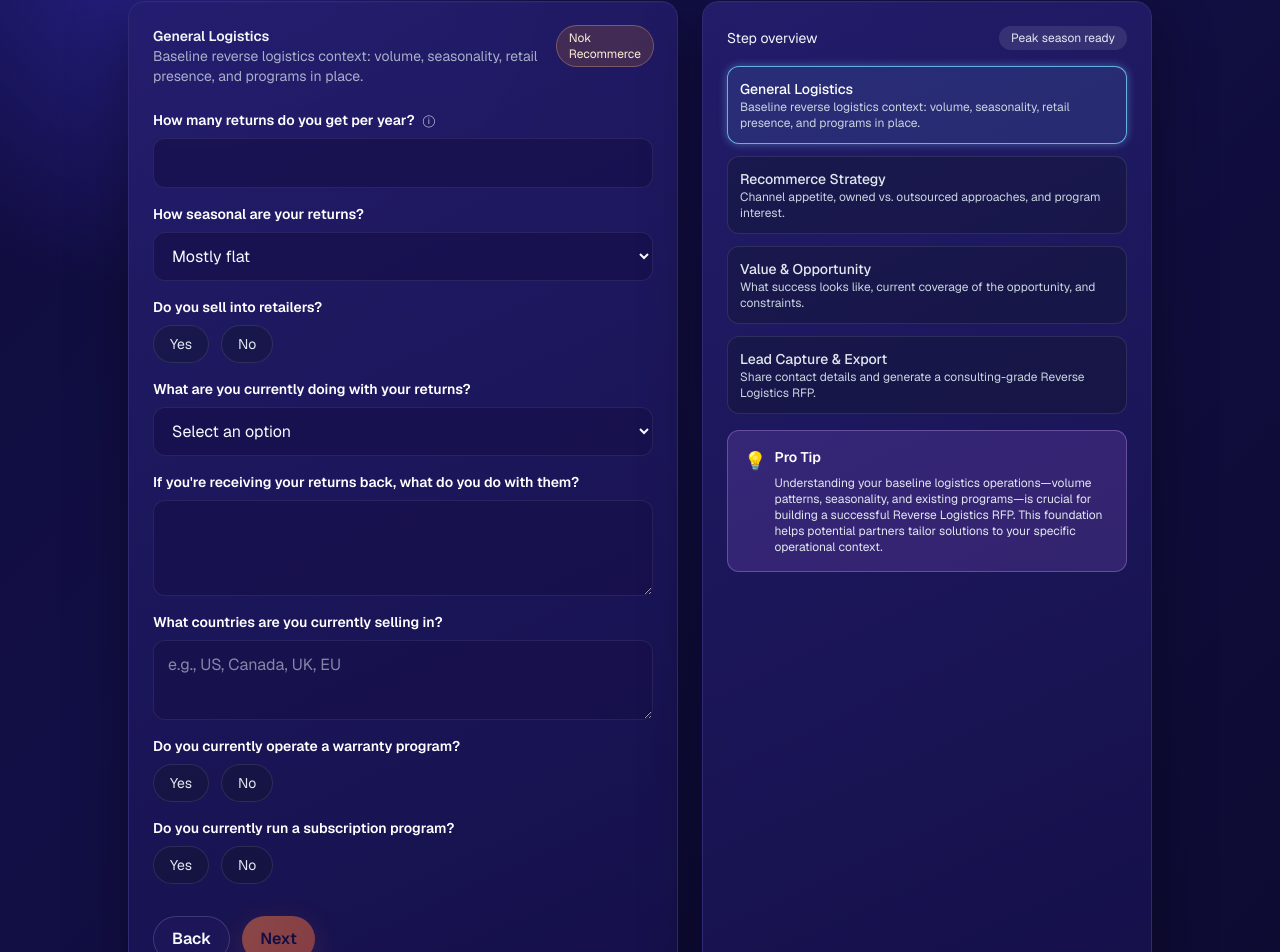
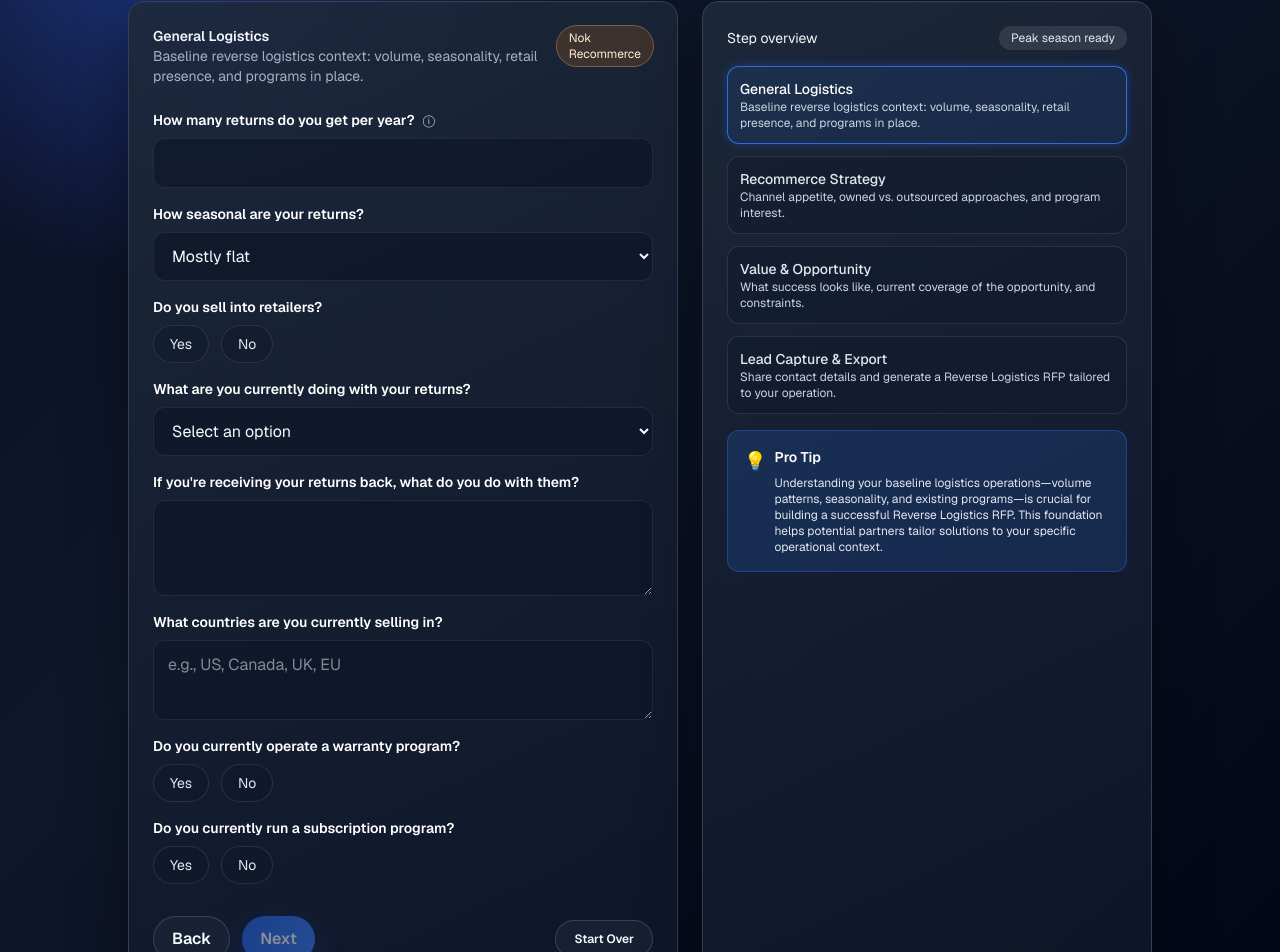
Before and after one commit to carson-am/nok-rfp-tool, a Next.js app: page /rfp in a window 1280 px wide. Shown: the part 403-1355 px from the top of the page. Built offline with nearby package versions, Linux system fonts and the light colour scheme; what @react-pdf/renderer would draw is missing.

Commit message:
Describe what you changed

```diff
--- a/src/app/globals.css
+++ b/src/app/globals.css
@@ -1,13 +1,13 @@
 @import "tailwindcss";
 
 :root {
-  --background: #0f0b3a;
-  --surface: #16114c;
-  --card: #201a66;
-  --muted: #b6bff5;
-  --accent: #f36b3b;
-  --accent-strong: #ff7c40;
-  --border: #2f2a73;
+  --background: #0A0E27;
+  --surface: #0f172a;
+  --card: #1e293b;
+  --muted: #94a3b8;
+  --accent: #2563eb;
+  --accent-strong: #3b82f6;
+  --border: #334155;
   --foreground: #f7f8ff;
 }
 
@@ -23,9 +23,9 @@
 }
 
 body {
-  background: radial-gradient(circle at 15% 20%, #2c2493 0, rgba(44, 36, 147, 0) 25%),
-    radial-gradient(circle at 80% 0%, #3322c7 0, rgba(51, 34, 199, 0) 23%),
-    linear-gradient(135deg, #0f0b3a, #120f46 45%, #0d0a31);
+  background: radial-gradient(circle at 15% 20%, #1e3a8a 0, rgba(30, 58, 138, 0) 25%),
+    radial-gradient(circle at 80% 0%, #2563eb 0, rgba(37, 99, 235, 0) 23%),
+    linear-gradient(135deg, #0A0E27, #0f172a 45%, #020617);
   color: var(--foreground);
   font-family: var(--font-geist-sans), system-ui, -apple-system, sans-serif;
 }
@@ -35,7 +35,7 @@ a {
 }
 
 .card-surface {
-  background: linear-gradient(155deg, rgba(37, 30, 110, 0.9), rgba(22, 17, 76, 0.9));
+  background: linear-gradient(155deg, rgba(30, 41, 59, 0.9), rgba(15, 23, 42, 0.9));
   border: 1px solid var(--border);
   box-shadow:
     0 20px 60px rgba(0, 0, 0, 0.35),
@@ -47,7 +47,7 @@ a {
   width: 100%;
   border-radius: 12px;
   border: 1px solid rgba(255, 255, 255, 0.08);
-  background: rgba(24, 17, 74, 0.7);
+  background: rgba(15, 23, 42, 0.7);
   padding: 12px 14px;
   color: #f6fbff;
   outline: none;
@@ -55,8 +55,8 @@ a {
 }
 
 .input:focus {
-  border-color: rgba(255, 124, 64, 0.8);
-  box-shadow: 0 0 0 1px rgba(255, 124, 64, 0.25);
+  border-color: rgba(37, 99, 235, 0.8);
+  box-shadow: 0 0 0 1px rgba(37, 99, 235, 0.25);
 }
 
 .btn {
@@ -67,9 +67,9 @@ a {
 }
 
 .btn.primary {
-  background: linear-gradient(120deg, #ff7c40, #f36b3b);
-  color: #0f0b3a;
-  box-shadow: 0 10px 30px rgba(243, 107, 59, 0.35);
+  background: linear-gradient(120deg, #2563eb, #3b82f6);
+  color: #ffffff;
+  box-shadow: 0 10px 30px rgba(37, 99, 235, 0.35);
 }
 
 .btn.primary:hover {
@@ -79,9 +79,9 @@ a {
 .btn.ghost {
   border: 1px solid rgba(255, 255, 255, 0.15);
   color: #f6fbff;
-  background: rgba(33, 26, 94, 0.6);
+  background: rgba(30, 41, 59, 0.6);
 }
 
 .btn.ghost:hover {
-  border-color: rgba(93, 212, 243, 0.6);
+  border-color: rgba(59, 130, 246, 0.6);
 }
--- a/src/app/rfp/page.tsx
+++ b/src/app/rfp/page.tsx
@@ -30,7 +30,7 @@ const steps: { id: StepId; title: string; blurb: string }[] = [
     id: "lead",
     title: "Lead Capture & Export",
     blurb:
-      "Share contact details and generate a consulting-grade Reverse Logistics RFP.",
+      "Share contact details and generate a Reverse Logistics RFP tailored to your operation.",
   },
 ];
 
@@ -193,10 +193,8 @@ export default function RfpFormPage() {
   };
 
   const handleStepClick = (idx: number) => {
-    // Only allow clicking on steps that have been visited
-    if (idx < stepIndex) {
+    // Allow clicking any step for free navigation
     setStepIndex(idx);
-    }
   };
 
   const leadReady = formValues.name.trim() && formValues.email.trim();
@@ -228,8 +226,7 @@ export default function RfpFormPage() {
           </h1>
           <p className="mt-3 max-w-3xl text-sm text-slate-200/80 sm:text-base">
             Capture the operational reality of your returns, align on
-            recommerce strategy, and export a consulting-grade brief. Optimized
-            for peak season returns strategy and enterprise stakeholders.
+            recommerce strategy, and translate insights into a decision-ready framework for peak season and enterprise leadership.
           </p>
         </header>
 
@@ -241,7 +238,7 @@ export default function RfpFormPage() {
         </div>
         <div className="mb-8 h-2 w-full overflow-hidden rounded-full bg-slate-800/80 ring-1 ring-white/10">
           <div
-            className="h-full rounded-full bg-gradient-to-r from-sky-300 to-cyan-400 transition-all"
+            className="h-full rounded-full bg-gradient-to-r from-blue-500 to-blue-600 transition-all"
             style={{ width: `${progress}%` }}
           />
         </div>
@@ -444,7 +441,7 @@ export default function RfpFormPage() {
                       onChange={(e) =>
                         updateField("salesSplitDtc", Number(e.target.value))
                       }
-                      className="flex-1 accent-sky-300"
+                      className="flex-1 accent-blue-500"
                     />
                     <span className="w-24 text-right text-sm text-slate-200">
                       {formValues.salesSplitDtc}% DTC
@@ -457,11 +454,11 @@ export default function RfpFormPage() {
                     {channelOptions.map((channel) => (
                       <label
                         key={channel}
-                        className="flex cursor-pointer items-center gap-3 rounded-xl border border-white/10 bg-slate-900/40 px-3 py-3 text-sm text-slate-100 transition hover:border-sky-300/60"
+                        className="flex cursor-pointer items-center gap-3 rounded-xl border border-white/10 bg-slate-900/40 px-3 py-3 text-sm text-slate-100 transition hover:border-blue-500/60"
                       >
                         <input
                           type="checkbox"
-                          className="accent-sky-300"
+                          className="accent-blue-500"
                           checked={formValues.interestedChannels.includes(
                             channel,
                           )}
@@ -657,13 +654,10 @@ export default function RfpFormPage() {
                   </ul>
                 </div>
 
-                <div className="flex flex-wrap items-center gap-3 rounded-xl border border-sky-300/30 bg-sky-300/10 p-4 text-sm text-sky-50">
-                  <span className="rounded-full bg-sky-300/25 px-3 py-1 text-xs uppercase tracking-wide text-sky-50">
+                <div className="flex flex-wrap items-center gap-3 rounded-xl border border-blue-500/30 bg-blue-500/10 p-4 text-sm text-blue-50">
+                  <span className="rounded-full bg-blue-500/25 px-3 py-1 text-xs uppercase tracking-wide text-blue-50">
                     Export ready
                   </span>
-                  <p className="text-slate-100">
-                    Provide Name + Email to enable the PDF download link.
-                  </p>
                 </div>
               </div>
             )}
@@ -688,6 +682,7 @@ export default function RfpFormPage() {
                 )}
               </div>
 
+              <div className="flex gap-3 items-center">
                 {currentStep.id === "lead" && (
                   <PDFDownloadLink
                     document={<RfpPdf data={formValues} />}
@@ -703,6 +698,13 @@ export default function RfpFormPage() {
                     )}
                   </PDFDownloadLink>
                 )}
+                <button
+                  onClick={handleStartOver}
+                  className="btn ghost text-xs"
+                >
+                  Start Over
+                </button>
+              </div>
             </div>
           </section>
 
@@ -717,23 +719,20 @@ export default function RfpFormPage() {
               {steps.map((step, idx) => {
                 const isActive = idx === stepIndex;
                 const isDone = idx < stepIndex;
-                const isVisited = idx <= stepIndex;
                 return (
                   <li
                     key={step.id}
                     onClick={() => handleStepClick(idx)}
-                    className={`rounded-xl border px-3 py-3 transition ${
+                    className={`rounded-xl border px-3 py-3 transition cursor-pointer ${
                       isActive
-                        ? "border-sky-300/80 bg-sky-300/10 text-white shadow-[0_0_8px_rgba(125,211,252,0.4)]"
-                        : isDone
-                          ? "cursor-pointer border-white/10 bg-slate-900/40 text-slate-200 hover:border-sky-300/40 hover:bg-slate-900/60"
-                          : "border-white/10 bg-slate-900/40 text-slate-200"
+                        ? "border-blue-500/80 bg-blue-500/10 text-white shadow-[0_0_8px_rgba(37,99,235,0.4)]"
+                        : "border-white/10 bg-slate-900/40 text-slate-200 hover:border-blue-500/40 hover:bg-slate-900/60"
                     }`}
                   >
                     <div className="flex items-center justify-between">
                       <span className="font-medium">{step.title}</span>
                       {isDone && (
-                        <span className="text-xs text-sky-200">Saved</span>
+                        <span className="text-xs text-blue-300">Saved</span>
                       )}
                     </div>
                     <p className="text-xs text-slate-300">{step.blurb}</p>
@@ -742,7 +741,7 @@ export default function RfpFormPage() {
               })}
             </ul>
 
-            <div className="rounded-xl border border-purple-300/30 bg-purple-400/15 p-4">
+            <div className="rounded-xl border border-blue-500/30 bg-blue-500/15 p-4">
               <div className="flex items-start gap-2">
                 <span className="text-lg">💡</span>
                 <div>
@@ -761,15 +760,6 @@ export default function RfpFormPage() {
               </div>
             </div>
           </aside>
-        </div>
-
-        <div className="mt-8 flex justify-center">
-          <button
-            onClick={handleStartOver}
-            className="text-xs text-slate-400 hover:text-slate-200 transition-colors"
-          >
-            Start Over
-          </button>
         </div>
       </div>
     </div>
@@ -815,8 +805,8 @@ function RadioChip({
       onClick={onClick}
       className={`rounded-full border px-4 py-2 text-sm transition ${
         active
-          ? "border-sky-300 bg-sky-300/20 text-white shadow-[0_0_0_1px_rgba(94,234,212,0.3)]"
-          : "border-white/10 bg-slate-900/40 text-slate-200 hover:border-sky-200/50"
+          ? "border-blue-500 bg-blue-500/20 text-white shadow-[0_0_0_1px_rgba(37,99,235,0.3)]"
+          : "border-white/10 bg-slate-900/40 text-slate-200 hover:border-blue-400/50"
       }`}
     >
       {label}
```
Lines whose indentation alone changed are shown as unchanged.
